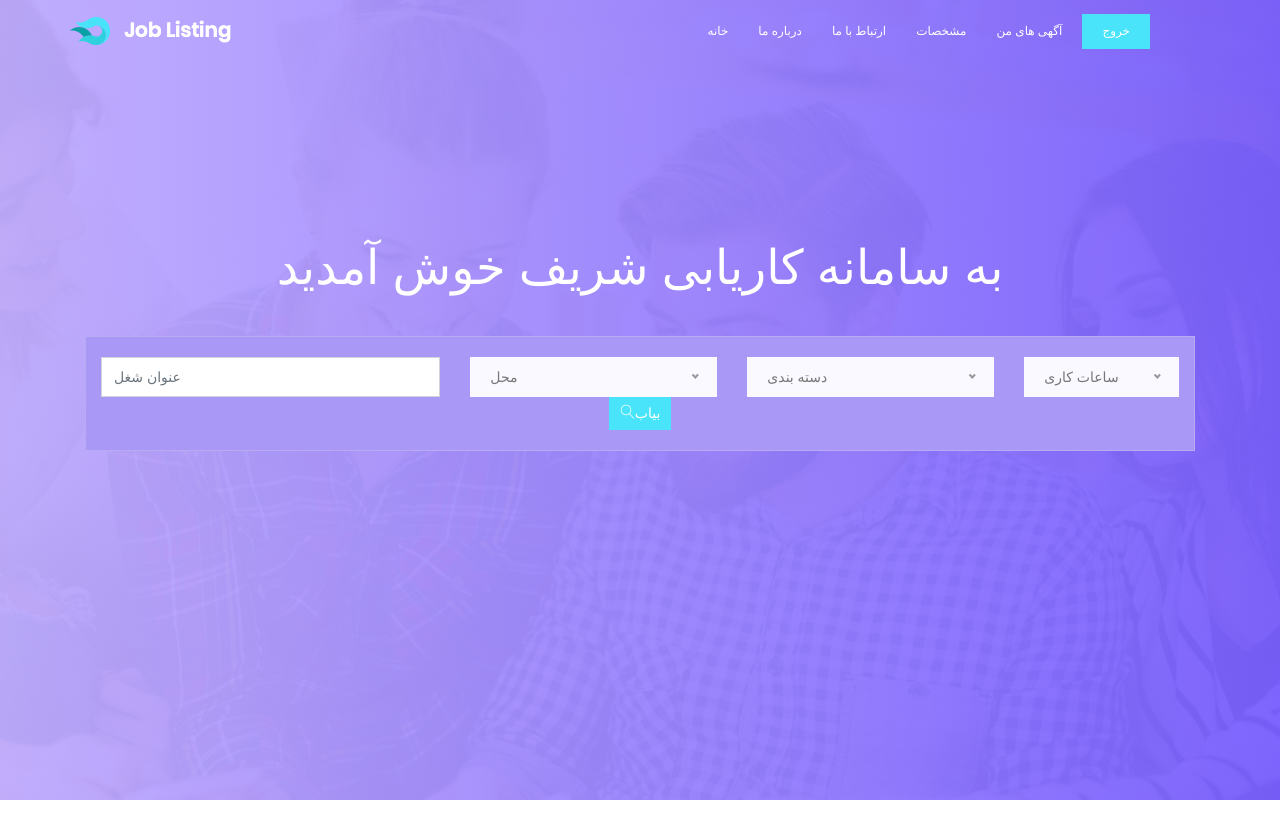
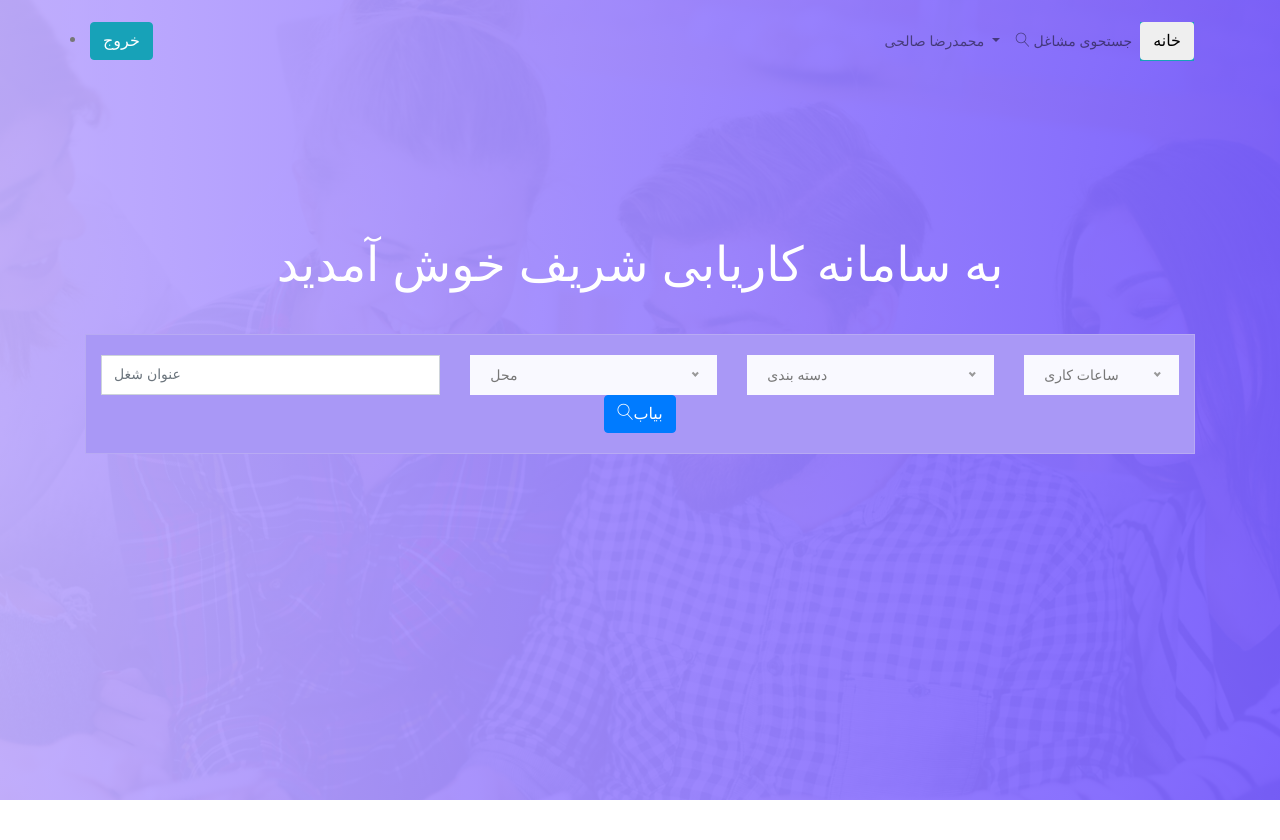
Before and after one commit to AmirhosseinS3/Sharif-Hiring-System, a Django app: page /hiring/user in a window 1280 px wide. Shown: the top 840 px of the page. Run offline with Django 3.2, Linux system fonts and the light colour scheme; some libraries are stand-ins or nearby versions.

Commit message:
Update user.html

```diff
--- a/hiring/templates/user.html
+++ b/hiring/templates/user.html
@@ -34,19 +34,38 @@
 			  <header id="header">
 			    <div class="container">
 			    	<div class="row align-items-center justify-content-between d-flex">
-				      <div id="logo">
-				        <a href="index.html"><img src="../../static/img/logo.png" alt="" title="" /></a>
+				      <div id="button">
+                        <li>
+                            <button type="button" class="btn btn-info navbar-btn">خروج</button>
+                        </li>
 				      </div>
-				      <nav id="nav-menu-container">
-				        <ul class="nav-menu">
-				          <li class="menu-active"><a href="index.html">خانه</a></li>
-				          <li><a href="about-us.html">درباره ما</a></li>
-				          <li><a href="contact.html">ارتباط با ما</a></li>
-				          <li class="menu-has-children"><a href="">مشخصات</a>
-						  <li class="menu-has-children"><a href="">آگهی های من</a>
-				          <li><a class="ticker-btn" href="#">خروج</a></li>
-				        </ul>
-				      </nav><!-- #nav-menu-container -->
+
+<nav class="navbar navbar-expand-lg navbar-light ">
+  <button class="navbar-toggler" type="button" data-toggle="collapse" data-target="#navbarNavDropdown" aria-controls="navbarNavDropdown" aria-expanded="false" aria-label="Toggle navigation">
+    <span class="navbar-toggler-icon"></span>
+  </button>
+  <div class="collapse navbar-collapse" id="navbarNavDropdown">
+    <ul class="navbar-nav">
+    <li class="nav-item dropdown">
+        <a class="nav-link dropdown-toggle" href="#" id="navbarDropdownMenuLink" data-toggle="dropdown" aria-haspopup="true" aria-expanded="true">
+          محمدرضا صالحی
+        </a>
+        <div class="dropdown-menu" aria-labelledby="navbarDropdownMenuLink">
+          <a class="dropdown-item" href="#">تنظیمات حساب کاربری</a>
+          <a class="dropdown-item" href="#">درخواست‌های من</a>
+          <a class="dropdown-item" href="#">آگهی‌های نشان شده</a>
+        </div>
+      </li>
+      <li class=".navbar-btn">
+        <a class="nav-link" href="#"><span class="lnr lnr-magnifier"></span>  جستحوی مشاغل <span class="sr-only">(current)</span></a>
+      </li>
+
+      <li class="btn-info navbar-btn">
+        <button type="button" class="btn btn-default navbar-btn">خانه</button>
+      </li>
+    </ul>
+  </div>
+</nav>
 			    	</div>
 			    </div>
 			  </header><!-- #header -->
@@ -100,8 +119,8 @@
 											</select>
 										</div>
 									</div>
-									<div class="col-lg-1 form-cols">
-									    <button type="button" class="btn btn-info">
+									<div class="col-lg-2 form-cols">
+									    <button type="button" class="btn btn-primary">
 									      <span class="lnr lnr-magnifier">بیاب</span>
 									    </button>
 									</div>
@@ -392,17 +411,8 @@
 
 						</div>
 						<div class="col-lg-4 sidebar">
-							<div class="single-slidebar">
-								<h4>جست و جو بر اساس شهر</h4>
-																<ul class="cat-list">
-									<li dir = "rtl"><a class="justify-content-between d-flex" href="category.html"><p>تهران</p><span>137</span></a></li>
-									<li dir = "rtl"><a class="justify-content-between d-flex" href="category.html"><p>مشهد</p><span>57</span></a></li>
-									<li dir = "rtl"><a class="justify-content-between d-flex" href="category.html"><p>اصفهان</p><span>33</span></a></li>
-									<li dir = "rtl"><a class="justify-content-between d-flex" href="category.html"><p>تبریز</p><span>36</span></a></li>
-								</ul>
-							</div>
 
-							<div class="single-slidebar">
+                            <div class="single-slidebar">
 								<h4>پربازدید ترین آگهی ها</h4>
 								<div class="active-relatedjob-carusel">
 									<div class="single-rated">
@@ -444,6 +454,19 @@
 								</div>
 							</div>
 
+
+
+                            <div class="single-slidebar">
+								<h4>جست و جو بر اساس شهر</h4>
+																<ul class="cat-list">
+									<li dir = "rtl"><a class="justify-content-between d-flex" href="category.html"><p>تهران</p><span>137</span></a></li>
+									<li dir = "rtl"><a class="justify-content-between d-flex" href="category.html"><p>مشهد</p><span>57</span></a></li>
+									<li dir = "rtl"><a class="justify-content-between d-flex" href="category.html"><p>اصفهان</p><span>33</span></a></li>
+									<li dir = "rtl"><a class="justify-content-between d-flex" href="category.html"><p>تبریز</p><span>36</span></a></li>
+								</ul>
+							</div>
+
+
 							<div class="single-slidebar">
 								<h4>جست و جو بر اساس رشته تحصیلی </h4>
 								<ul class="cat-list">
@@ -472,7 +495,7 @@
 					<div class="row footer-bottom d-flex justify-content-between">
 						<p class="col-lg-8 col-sm-12 footer-text m-0 text-white">
 							<!-- Link back to Colorlib can't be removed. Template is licensed under CC BY 3.0. -->
-Copyright &copy;<script>document.write(new Date().getFullYear());</script> All rights reserved | This template is made with <i class="fa fa-heart-o" aria-hidden="true"></i> by <a href="https://colorlib.com" target="_blank">Colorlib</a>
+
 <!-- Link back to Colorlib can't be removed. Template is licensed under CC BY 3.0. -->
 						</p>
 						<div class="col-lg-4 col-sm-12 footer-social">
```
